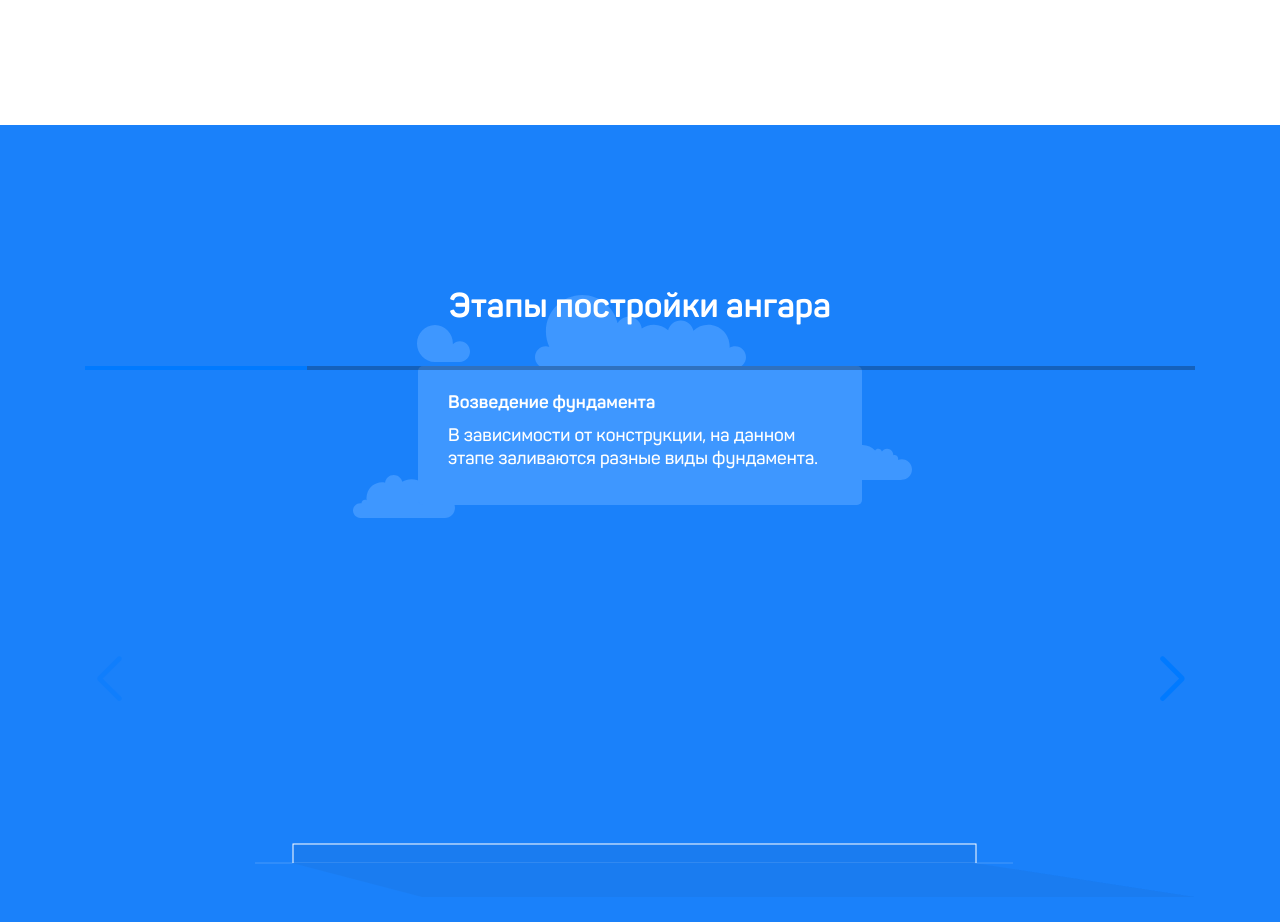
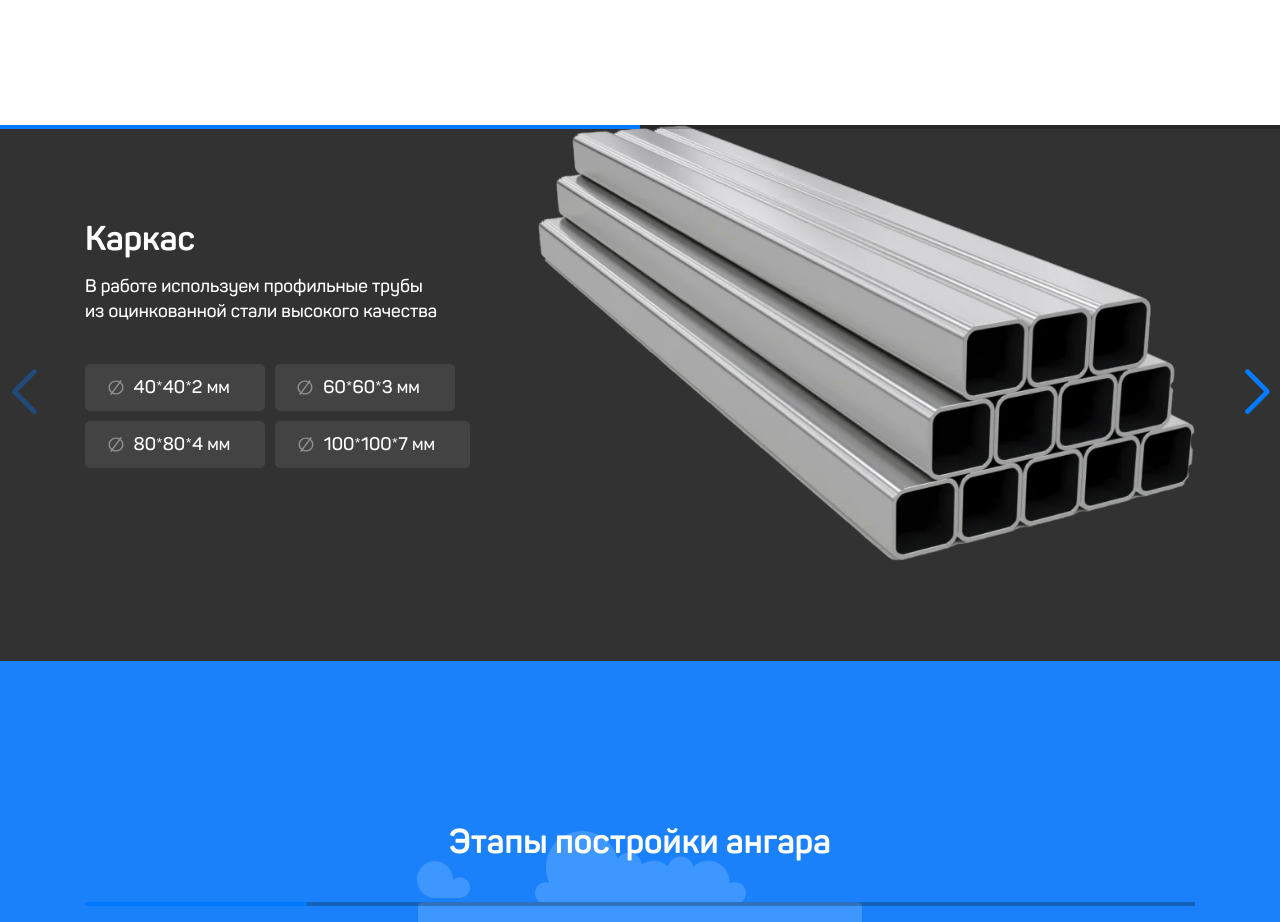
Before and after one commit to Tynberli/Angar, a Next.js app: page / in a window 1280 px wide. Shown: the part 1540-2462 px from the top of the page. Built offline with nearby package versions, Linux system fonts and the light colour scheme.

Commit message:
продолжаем реактить хули

```diff
--- /dev/null
+++ b/components/Material/Material.module.scss
@@ -0,0 +1,28 @@
+.material{
+    @apply bg-[#323232] relative ;
+}
+.slide__content{
+    @apply flex h-[100%] justify-between pad:flex-col-reverse mobil:flex-col-reverse items-center mobil:items-start pb-[100px];
+    .descr{
+        @apply flex flex-col;
+        h2{
+            @apply  mobil:max-w-[100%] text-[#FFFFFF]  font-bold;
+        }
+        >p{
+            @apply mt-[15px] max-w-[360px]  mobil:max-w-[284px] leading-[25px] text-[#FFFFFF];
+        }
+        .items{
+            @apply  flex mobil:flex-col gap-[10px] flex-wrap mt-[40px];
+            .item{
+                @apply flex gap-[10px] items-center p-[12px_35px_12px_22.5px] bg-[#434343] rounded-[5px]
+                max-w-fit mobil:max-w-[284px] text-[#ffffff];
+            }
+        }
+    }
+    .picture{
+        @apply relative z-30 w-[100%];
+        img{
+            @apply w-[100%] relative z-30 ;
+        }
+    }
+}
--- /dev/null
+++ b/components/Material/Material.tsx
@@ -0,0 +1,87 @@
+import React, { useRef, useState } from "react";
+// Import Swiper React components
+import { Swiper, SwiperSlide } from "swiper/react";
+import Image from 'next/image';
+// Import Swiper styles
+import "swiper/css";
+import "swiper/css/navigation";
+import "swiper/css/pagination";
+
+import styles from './Material.module.scss';
+
+// import required modules
+import { Navigation, Pagination } from "swiper";
+
+export default function Material() {
+    return (
+        <section id="material" className={styles.material}>
+            <Swiper
+                autoHeight={true}
+                speed={2000}
+                navigation={true}
+                pagination={{
+                    clickable: true,
+                    type: "progressbar",
+                }}
+                modules={[Navigation, Pagination]}
+                className={styles.mySwiper}>
+                <SwiperSlide>
+                    <div className="container ">
+                        <div className={styles.slide__content}>
+                            <div className={styles.descr}>
+                                <h2>Каркас</h2>
+                                <p>В работе используем профильные трубы из оцинкованной стали высокого качества</p>
+                                <div className={styles.items}>
+                                    <div className={styles.item}>
+                                        <Image width={16} height={15} src="/icon-1.svg" alt="40*40*2 мм" />
+                                        <p>40*40*2 мм</p>
+                                    </div>
+                                    <div className={styles.item}>
+                                        <Image width={16} height={15} src="/icon-1.svg" alt="60*60*3 мм" />
+                                        <p>60*60*3 мм</p>
+                                    </div>
+                                    <div className={styles.item}>
+                                        <Image width={16} height={15} src="/icon-1.svg" alt="80*80*4 мм" />
+                                        <p>80*80*4 мм</p>
+                                    </div>
+                                    <div className={styles.item}>
+                                        <Image width={16} height={15} src="/icon-1.svg" alt="100*100*7 мм" />
+                                        <p>100*100*7 мм</p>
+                                    </div>
+                                </div>
+                            </div>
+                            <div className={styles.picture}>
+                                <Image src="/img-2.webp" width={801} height={531} alt="Каркас"/>
+                            </div>
+                        </div>
+                    </div>
+                </SwiperSlide>
+                <SwiperSlide>
+                    <div className="container ">
+                        <div className={styles.slide__content}>
+                            <div className={styles.descr}>
+                                <h2>Основание для металлоконструкции</h2>
+                                <p>Подбираем фундамент для ангара только после изучения почвы на месте строительства</p>
+                                <div className={styles.items}>
+                                    <div className={styles.item}>Ленточный фундамент
+                                    </div>
+                                    <div className={styles.item}>Монолитный фундамент
+                                    </div>
+                                    <div className={styles.item}>Свайный фундамент
+                                    </div>
+                                    <div className={styles.item}>Каркасный фундамент
+                                    </div>
+                                    <div className={styles.item}>Блочный фундамент
+                                    </div>
+                                </div>
+                            </div>
+                            <div className={styles.picture}>
+                                <Image src="/img-3.webp" width={875} height={429} alt="Основание для металлоконструкции"/>
+                            </div>
+                        </div>
+                    </div>
+                </SwiperSlide>
+            </Swiper>
+        </section>
+    );
+}
--- a/components/ModalButton/Modal.module.scss
+++ b/components/ModalButton/Modal.module.scss
@@ -1,7 +1,6 @@
 .overlay{
-    @apply  top-0 left-0 w-[100%] h-[100vh] bg-[rgba(0,0,0,0.5)] fixed z-50 ;
+    @apply  top-0 left-0 w-[100%] h-[100%] bg-[rgba(0,0,0,0.5)] fixed z-50 flex justify-center items-center;
 }
 .modal{
-    @apply  absolute z-50 top-[50%] left-[50%] rounded-[5px] p-[40px_16px_35px_16px] max-w-fit bg-[#ffffff] border
-     overflow-y-scroll max-h-[800px] notebook:max-h-[700px] pad:max-h-[700px] mobil:max-h-[700px]  max-w-[360px] ;
+    @apply   z-50  rounded-[5px] p-[40px_16px_35px_16px] bg-[#ffffff] border overflow-y-scroll max-h-[800px] notebook:max-h-[700px]  max-w-[360px] ;
 }
--- a/components/ModalButton/Modal.tsx
+++ b/components/ModalButton/Modal.tsx
@@ -11,7 +11,6 @@ const Modal = ({ title, onClose, children }: {
         <div className={styles.overlay}>
             <div className={styles.modal}>
                 <div className={styles.header}>
-                    <h2>{title}</h2>
                     <button className={styles.closeButton} onClick={onClose}>
                         <svg width="18" height="18" viewBox="0 0 18 18"
                             fill="none" xmlns="http://www.w3.org/2000/svg">
--- a/src/pages/index.tsx
+++ b/src/pages/index.tsx
@@ -6,6 +6,7 @@ import Advantages from '@/../components/Advantages/Advantages';
 import Footer from '@/../components/Footer/Footer';
 import Steps from '@/../components/SwiperSteps/Steps';
 import Warming from '../../components/warming/Warming';
+import Material from '../../components/Material/Material';
 export default function Home() {
   return (
     <>
@@ -19,6 +20,7 @@ export default function Home() {
         <Hero />
         <Advantages />
         {/* <Warming/> */}
+        <Material/>
         <Steps/>
       </main>
       <Footer/>
```
